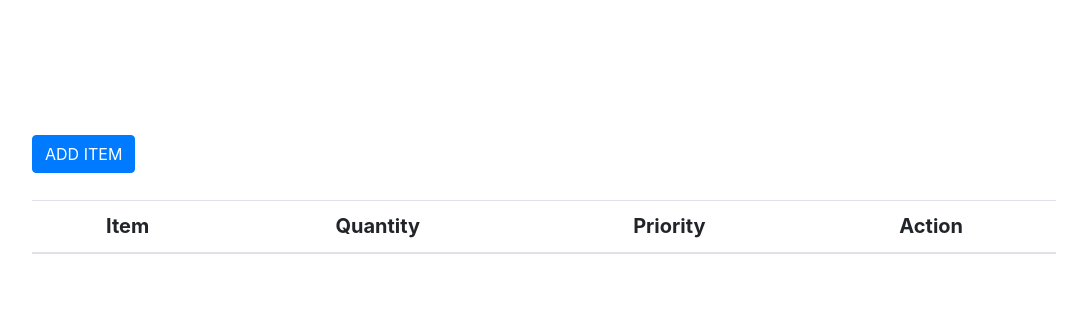
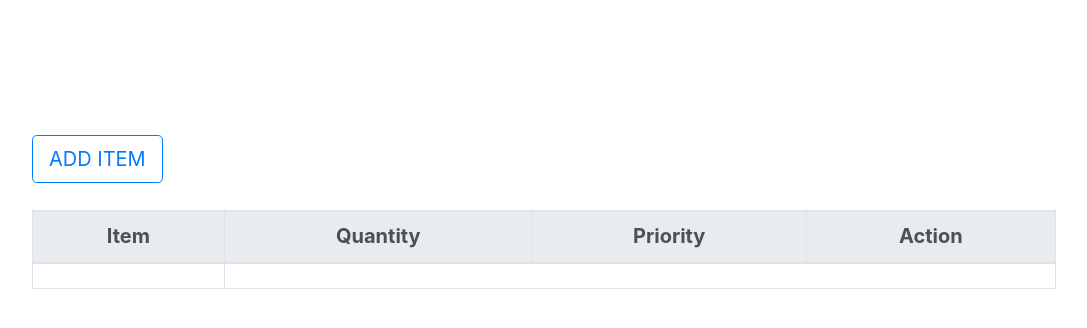
Before and after one commit to ChristianGigante/GroceryListPage, a plain HTML site: page index.html in a window 1280 px wide. Shown: the whole page, without its empty margins (96-1183 px from the left). Drawn offline with nearby package versions, Linux system fonts and the light colour scheme; no server answers.

Commit message:
initial commit

```diff
--- a/index.html
+++ b/index.html
@@ -10,6 +10,8 @@
 
     <!-- jQuery library -->
     <script src="https://ajax.googleapis.com/ajax/libs/jquery/3.4.1/jquery.min.js"></script>
+    <script src="https://cdnjs.cloudflare.com/ajax/libs/popper.js/1.14.7/umd/popper.min.js"></script>
+    <script src="https://maxcdn.bootstrapcdn.com/bootstrap/4.3.1/js/bootstrap.min.js"></script>
     <title>Grocery List</title>
 </head>
 <style>
@@ -26,6 +28,7 @@
 
 <body>
     <center>
+
         <br><br>
         <div style="height: auto;display:none;width : 500px;" id="showForm">
             <input type="text" class="form-control" name="item" placeholder="Item"><br><br>
@@ -44,10 +47,10 @@
     <div class="container" style="display:inline;">
         <div id="showTable">
             <br><br>
-            <button id="add" class="btn btn-primary">ADD ITEM</button>
+            <button id="add" class="btn btn-outline-primary btn-lg" data-toggle="modal" data-target="#myModal">ADD ITEM</button>
             <br><br>
-            <table class="table ">
-                <thead class="thead" style="text-align: center">
+            <table class="table text-center table-hover table-bordered">
+                <thead class="thead thead-light">
                     <th>Item</th>
                     <th>Quantity</th>
                     <th>Priority</th>
@@ -134,9 +137,9 @@
                     }
                 })
 
-                    // if (item === null || quantity === null || priority=== null) {
-                    //     boolean = false;
-                    // }
+                // if (item === null || quantity === null || priority=== null) {
+                //     boolean = false;
+                // }
 
 
                 if (boolean == true) {
@@ -209,7 +212,7 @@
             })
 
 
-            //remove Item function
+            //update Item function
             function updateItem(id) {
                 var item = $('input[name="itemUpdate"]');
                 var quantity = $('input[name="quantityUpdate"]');
@@ -232,8 +235,7 @@
                 })
             }
 
-            //retrieve one item
-            //remove Item function
+            //retrieve one item function
             function retrieveOneItem(id) {
                 $.ajax({
                     url: "item/retrieve/" + id + "",
```
